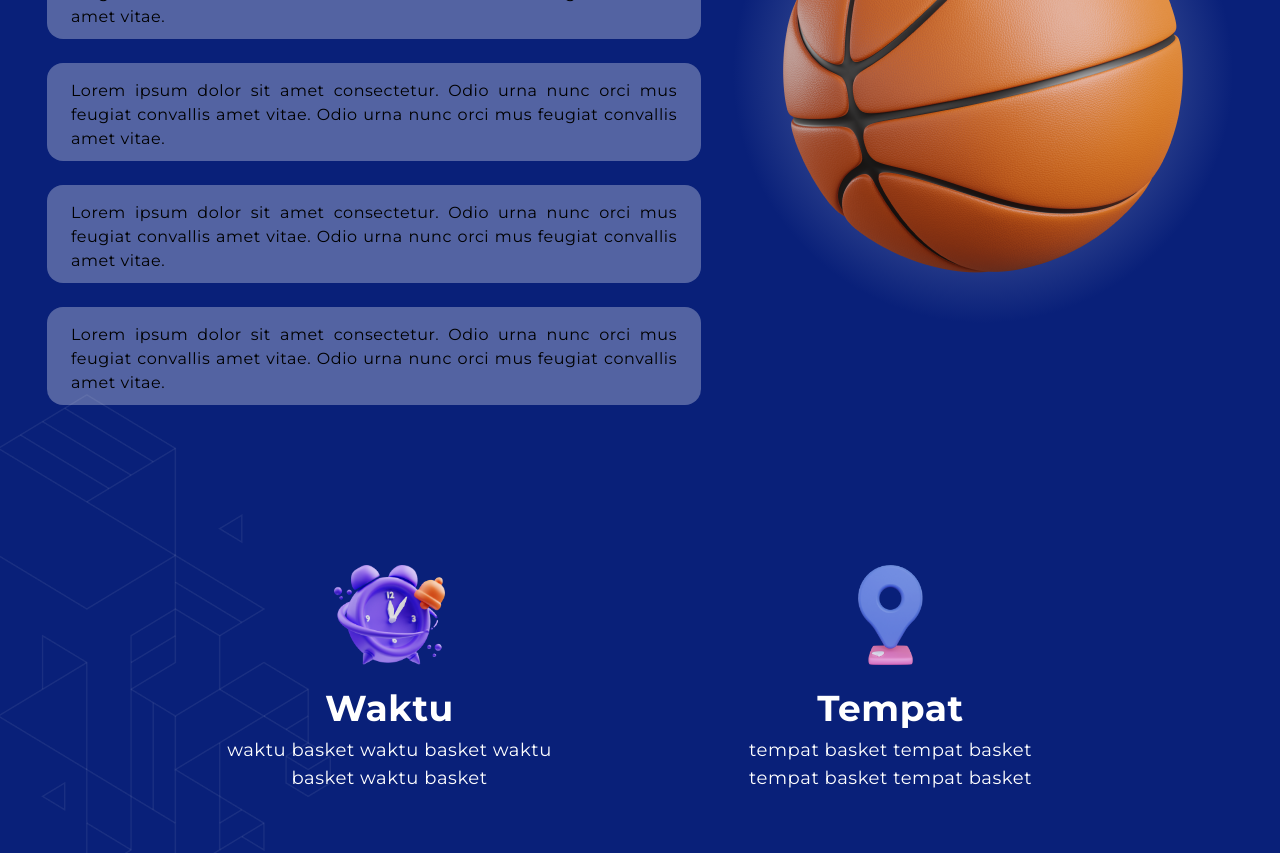
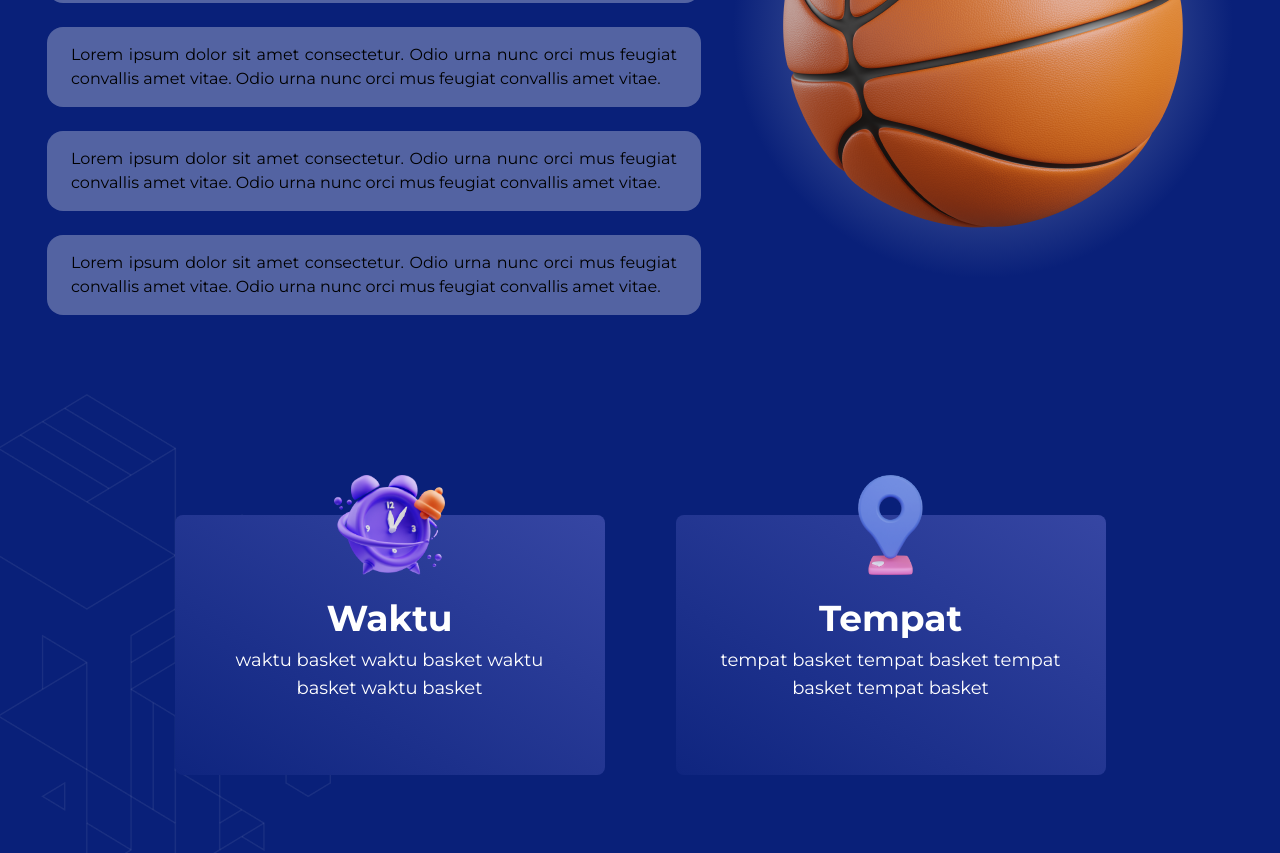
Before and after one commit to amaliap21/Web-Aksang, a Next.js app: page /basket in a window 1280 px wide. Shown: the part 620-1473 px from the top of the page. Built offline with nearby package versions, Linux system fonts and the light colour scheme.

Commit message:
fix(basket): fixed font not applying

```diff
--- a/app/basket/page.js
+++ b/app/basket/page.js
@@ -14,7 +14,7 @@ function basket() {
   ]
 
   return (
-    <main className='font-montserrat tracking-[0.54px]'>
+    <main className=' font-montserrat'>
 
       <div className='bg-[#092079] min-h-screen overflow-hidden'>
 
@@ -24,8 +24,8 @@ function basket() {
           <Image src="/garis_up.png" alt="Garis Background" width={478} height={591} className='absolute left-0 top-[940px]'/>
         </div>
 
-        <h1 className='pt-[111px] mb-[100px] flex items-center justify-center font-bold drop-shadow-md text-[54px] [text-shadow:_0px_4px_4px_#6D459A]  leading-[140%]'  >
-        <span className="text-custom-yellow">Byte </span> &nbsp;Basketball
+        <h1 className='pt-[111px] mb-[100px] flex justify-center font-bold drop-shadow-md text-[54px] [text-shadow:_0px_4px_4px_#6D459A]  leading-[140%] tracking-[0.54px]'  >
+          <span className="text-custom-yellow">Byte </span> &nbsp;Basketball
         </h1>
 
         <div className='flex mb-[200px] justify-center'>
--- a/app/layout.js
+++ b/app/layout.js
@@ -29,7 +29,7 @@ export default function RootLayout({ children }) {
   return (
     <html
     lang="en"
-    className={`${inter.className} ${montserrat.variable}`}
+    className={`${inter.variable} ${montserrat.variable}`}
   >
       <body
         className={`flex min-h-screen flex-col bg-custom-soft-black ${
--- a/components/icon-card-alt.js
+++ b/components/icon-card-alt.js
@@ -11,10 +11,9 @@ const IconCardAlt = ({
   imageAlt,
   width = 200,
   height = 200,
-  gradientDir = "tr"
 }) => {
   return (
-    <div className={`w-full sm:w-fit sm:max-w-[430px] lg:min-h-[260px] text-white px-10 pt-[75px] pb-12 lg:pt-[83px] lg:pb-7 font-montserrat items-center rounded-lg bg-gradient-to-${gradientDir} from-[#0f257f] to-[#3646a3] relative flex flex-col gap-2`}
+    <div className={`w-full sm:w-fit sm:max-w-[430px] lg:min-h-[260px] text-white px-10 pt-[75px] pb-12 lg:pt-[83px] lg:pb-7 font-montserrat items-center rounded-lg bg-gradient-to-tr from-[#0f257f] to-[#3646a3] relative flex flex-col gap-2`}
     >
       <Image
         src={imageUrl}
```
